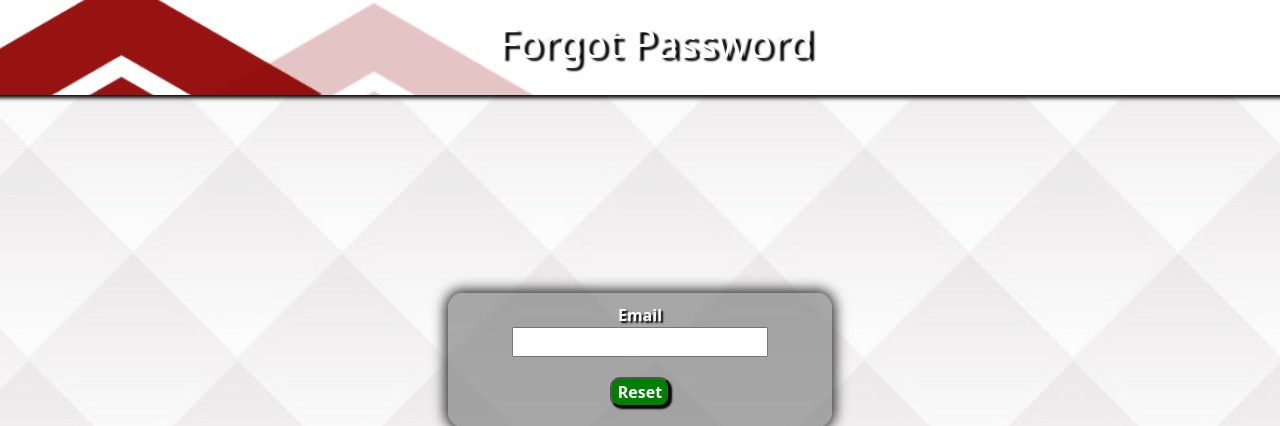
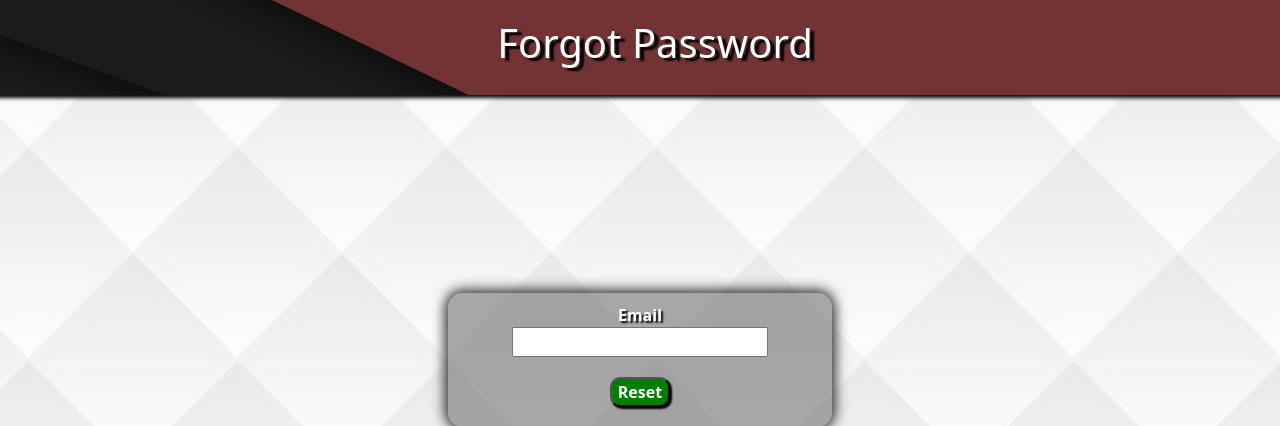
Before and after one commit to ahndawn/Exclusive-Lead-Server, a Flask app: page /forgot_password in a window 1280 px wide. Shown: the part 46-472 px from the top of the page. Run offline with Flask 3, Linux system fonts and the light colour scheme; some libraries are stand-ins or nearby versions.

Commit message:
add sheet configs

```diff
--- a/static/css/main.css
+++ b/static/css/main.css
@@ -28,7 +28,7 @@
 }
 
 .head{
-    background-image: url(/static/images/safeshipbackground.png);
+    background-image: url(/static/images/dark-red.jpg);
     padding: 20px;
     margin-top: 45px;
     margin-left: -10px;
```
Also changed, not shown: static/images/dark-red.jpg.
